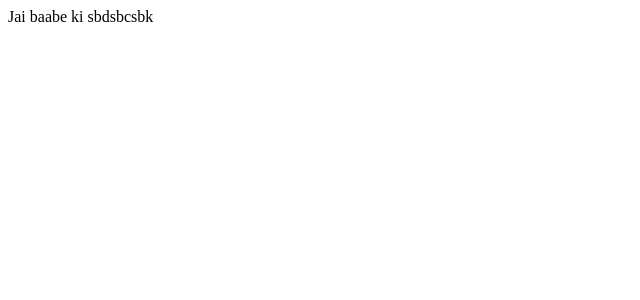
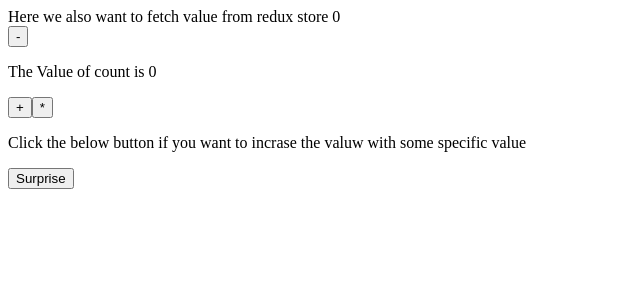
Before and after one commit to ritikkamboj/react_practice, a React (Vite) app: page / in a window 1280 px wide. Shown: the top 300 px of the page, without its empty margins (0-640 px from the left). Built offline with nearby package versions, Linux system fonts and the light colour scheme.

Commit message:
redux example for counter

```diff
--- a/src/App.jsx
+++ b/src/App.jsx
@@ -1,7 +1,32 @@
 import React from "react";
+import Navbar from "./components/Navbar";
+import { useSelector, useDispatch } from "react-redux";
+import {
+  increment,
+  decrement,
+  multiply,
+  incrementByAmount,
+} from "./redux/counter/CounterSlice";
 
 function App() {
-  return <div>Jai baabe ki sbdsbcsbk</div>;
+  const count = useSelector((state) => state.counter.value);
+  const dispatch = useDispatch();
+  return (
+    <div>
+      <Navbar />
+      <div>
+        <button onClick={() => dispatch(decrement())}>-</button>
+        <p>The Value of count is {count}</p>
+        <button onClick={() => dispatch(increment())}>+</button>
+        <button onClick={() => dispatch(multiply())}>*</button>
+        <p>
+          Click the below button if you want to incrase the valuw with some
+          specific value{" "}
+        </p>
+        <button onClick={() => dispatch(incrementByAmount(5))}>Surprise</button>
+      </div>
+    </div>
+  );
 }
 
 export default App;
--- /dev/null
+++ b/src/components/Navbar.jsx
@@ -0,0 +1,10 @@
+import React from "react";
+
+import { useDispatch, useSelector } from "react-redux";
+
+function Navbar() {
+  const count = useSelector((state) => state.counter.value);
+  return <div>Here we also want to fetch value from redux store {count}</div>;
+}
+
+export default Navbar;
--- a/src/main.jsx
+++ b/src/main.jsx
@@ -1,14 +1,14 @@
 import React from "react";
 import ReactDOM from "react-dom/client";
 import App from "./App";
-// import store from "./redux/store";
-// import { Provider } from "react-redux";
+import store from "./redux/store";
+import { Provider } from "react-redux";
 
 const root = ReactDOM.createRoot(document.getElementById("root"));
 root.render(
   <React.StrictMode>
-    {/* <Provider store={store}> */}
-    <App />
-    {/* </Provider> */}
+    <Provider store={store}>
+      <App />
+    </Provider>
   </React.StrictMode>
 );
--- /dev/null
+++ b/src/redux/counter/CounterSlice.jsx
@@ -0,0 +1,34 @@
+import { createSlice } from "@reduxjs/toolkit";
+
+const initialState = {
+  value: 0,
+};
+
+export const counterSlice = createSlice({
+  name: "counter",
+  initialState,
+  reducers: {
+    increment: (state) => {
+      // Redux Toolkit allows us to write "mutating" logic in reducers. It
+      // doesn't actually mutate the state because it uses the Immer library,
+      // which detects changes to a "draft state" and produces a brand new
+      // immutable state based off those changes
+      state.value += 1;
+    },
+    decrement: (state) => {
+      state.value -= 1;
+    },
+    incrementByAmount: (state, action) => {
+      state.value += action.payload;
+    },
+    multiply: (state) => {
+      state.value = state.value * 2;
+    },
+  },
+});
+
+// Action creators are generated for each case reducer function
+export const { increment, decrement, incrementByAmount, multiply } =
+  counterSlice.actions;
+
+export default counterSlice.reducer;
--- a/src/redux/store.js
+++ b/src/redux/store.js
@@ -1,6 +1,11 @@
-// import { configureStore } from "@reduxjs/toolkit";
-// export default store = configureStore({
-//     reducer: {
+import { configureStore } from "@reduxjs/toolkit";
 
-//     }
-// })
+import counterReducer from './counter/CounterSlice'
+const store = configureStore({
+    reducer: {
+        counter: counterReducer
+
+    }
+});
+
+export default store;
```
